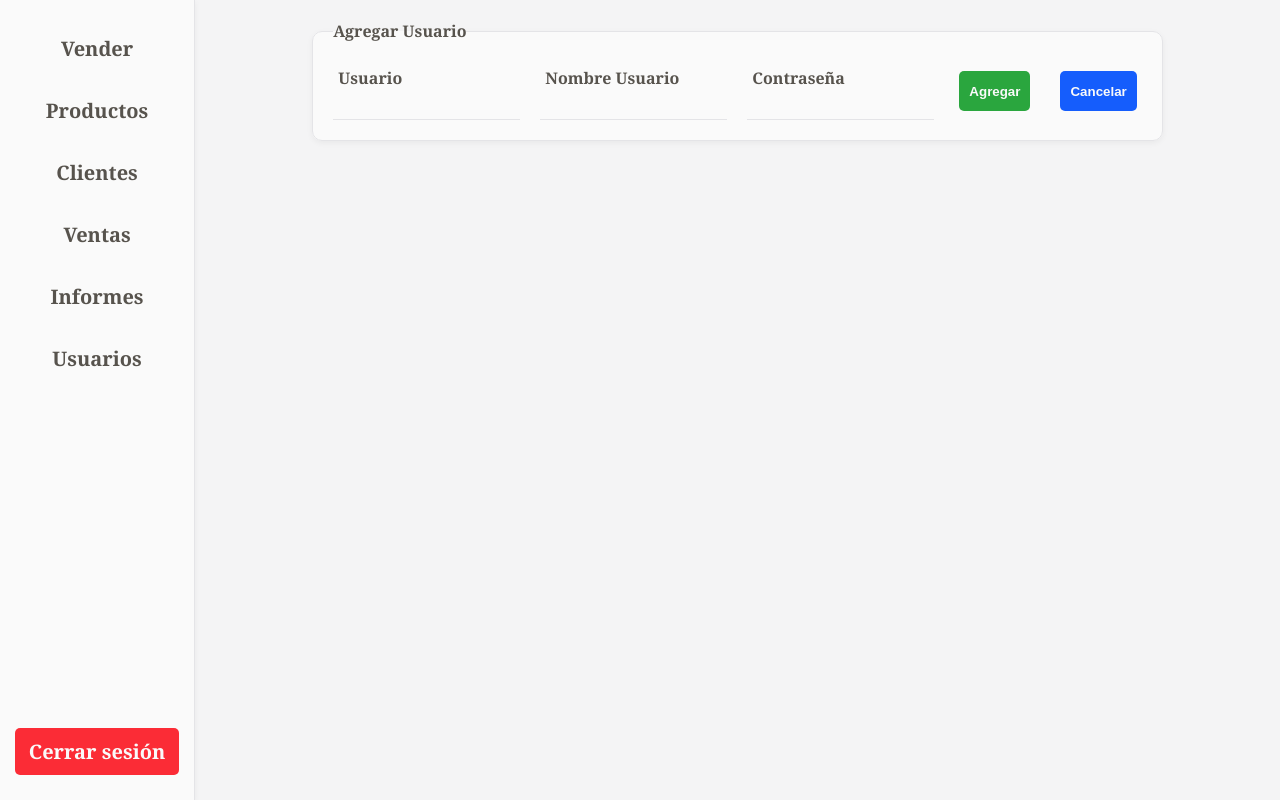
After one commit to sk8duver-a11y/simple-pos-php, a PHP site: page /usuarios.php in a window 1280 px wide. The commit adds this page. Run offline with PHP 8.4, Linux system fonts and the light colour scheme; a user stored in the database is signed in.

Commit message:
Agregar funcionalidad para gestionar usuarios, incluyendo la creación de un nuevo formulario y la adición de un campo para el nombre de usuario en la base de datos

```diff
--- a/database/punto_venta_php.sql
+++ b/database/punto_venta_php.sql
@@ -107,6 +107,7 @@ CREATE TABLE pagos (
 CREATE TABLE usuarios (
     id_usuario INT AUTO_INCREMENT PRIMARY KEY,
     usuario VARCHAR(50) NOT NULL UNIQUE,
+    nombre_usuario VARCHAR(50) NOT NULL,
     password VARCHAR(255) NOT NULL
 );
 
--- a/header.php
+++ b/header.php
@@ -6,6 +6,7 @@
             <li><a href="clientes.php">Clientes</a></li>
             <li><a href="ventas.php">Ventas</a></li>
             <li><a href="informes.php">Informes</a></li>
+            <li><a href="usuarios.php">Usuarios</a></li>
         </div>
         <div>
             <li><a href="controllers/logout.php" id="cerrar-sesion">Cerrar sesión</a></li>
--- /dev/null
+++ b/usuarios.php
@@ -0,0 +1,44 @@
+<?php
+include "session.php";
+?>
+
+<!DOCTYPE html>
+<html lang="es">
+
+<head>
+    <meta charset="UTF-8">
+    <meta name="viewport" content="width=device-width, initial-scale=1.0">
+    <title>Punto Venta - Usuarios</title>
+    <link rel="stylesheet" href="assets/css/styles.css">
+</head>
+
+<body>
+    <?php include 'header.php'; ?>
+    <main>
+        <form id="agregar-usuario">
+            <fieldset>
+                <legend>Agregar Usuario</legend>
+                <div class="item-clientes">
+                    <label for="usuario">Usuario</label>
+                    <input type="text" id="usuario" name="usuario" autocomplete="off" require>
+                </div>
+                <div class="item-clientes">
+                    <label for="nombre-usuario">Nombre Usuario</label>
+                    <input type="text" id="nombre-usuario" name="nombre-usuario" autocomplete="off" oninput="this.value = this.value.toUpperCase()" require>
+                </div>
+                <div class="item-clientes">
+                    <label for="password">Contraseña</label>
+                    <input type="password" id="password" name="password" autocomplete="off">
+                </div>
+                <button type="submit" id="btn-agregar-cliente" class="btn-agregar" style="height: 40px;">Agregar</button>
+                <button type="button" id="cancelar" class="btn-cancelar" style="height: 40px;">Cancelar</button>
+            </fieldset>
+        </form>
+
+    </main>
+
+
+    <script src="assets/js/usuarios.js"></script>
+</body>
+
+</html>
```
Also changed, not shown: assets/js/usuarios.js (added).
